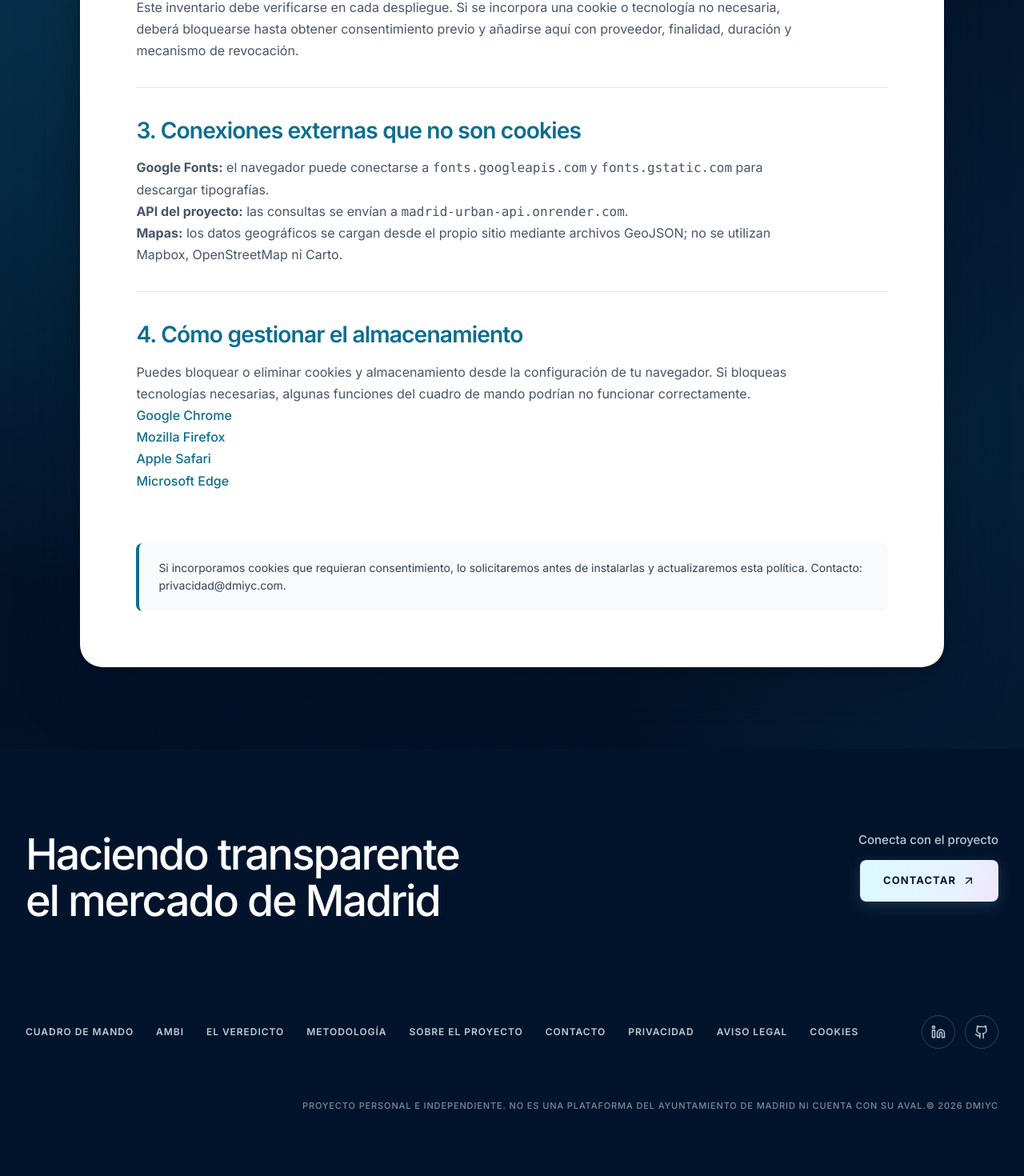
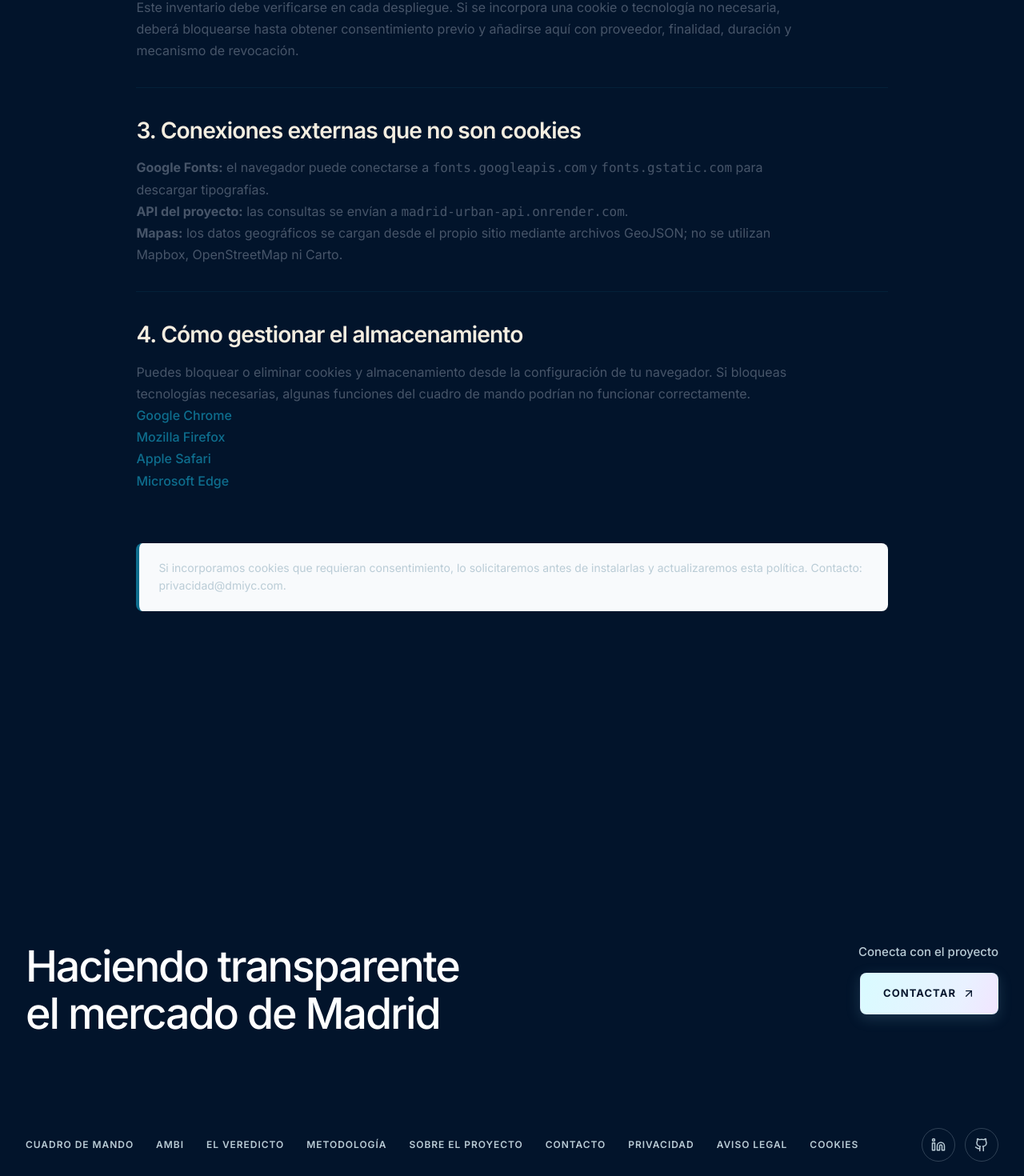
Before and after one commit to rodrigoapvigil/madrid-urban-intelligent, a Next.js app in the folder frontend/: page /cookies in a window 1280 px wide. Shown: the part 933-2403 px from the top of the page at 80% size. Before the commit the page ends 2371 px from the top, so only its background shows below. Built offline with nearby package versions, Linux system fonts and the light colour scheme.

Commit message:
Unify shared site chrome and backgrounds

```diff
--- a/frontend/app/globals.css
+++ b/frontend/app/globals.css
@@ -5,8 +5,30 @@
 @tailwind utilities;
 
 html, body {
-  max-width: 100vw;
-  overflow-x: hidden;
+  max-width: 100%;
+  overflow-x: clip;
+}
+
+html, body { min-height: 100%; background: #02142B; }
+body {
+  position: relative;
+  isolation: isolate;
+  color: #F4EDE0;
+  font-family: var(--font-matter, 'Inter', 'DM Sans', sans-serif);
+}
+body::before {
+  content: '';
+  position: fixed;
+  inset: 0;
+  z-index: -1;
+  pointer-events: none;
+  background:
+    radial-gradient(ellipse 75% 85% at 12% 30%, rgba(22, 132, 167, .38) 0%, rgba(14, 110, 142, .24) 40%, rgba(2, 20, 43, .08) 72%, transparent 88%),
+    radial-gradient(circle 600px at 6% 14%, rgba(36, 160, 199, .28) 0%, rgba(14, 110, 142, .12) 50%, transparent 75%),
+    radial-gradient(ellipse 55% 42% at 92% 78%, rgba(22, 132, 167, .16) 0%, rgba(121, 40, 202, .08) 38%, transparent 72%),
+    linear-gradient(108deg, transparent 28%, rgba(1, 16, 36, .45) 50%, rgba(1, 16, 36, .88) 74%, #010B19 96%),
+    radial-gradient(ellipse 120% 105% at 50% 50%, transparent 58%, rgba(0, 6, 14, .65) 100%),
+    #02142B;
 }
 
 
--- a/frontend/components/MadridPage.tsx
+++ b/frontend/components/MadridPage.tsx
@@ -5,7 +5,7 @@ import MadridLanding from './MadridLanding';
 
 const MadridPage: React.FC = () => {
   return (
-    <main style={{ minHeight: '100vh', backgroundColor: 'var(--blanco-humo)' }}>
+    <main style={{ minHeight: '100vh', backgroundColor: 'transparent' }}>
       <MadridLanding />
     </main>
   );
--- a/frontend/components/SiteChrome.css
+++ b/frontend/components/SiteChrome.css
@@ -167,7 +167,8 @@
 /* ==========================================================================
    AUROS FOOTER UNIFICADO (Idéntico en todas las páginas - CERO líneas divisorias)
    ========================================================================== */
-.auros-footer {
+.auros-footer, .mi-home .auros-footer, .v2-root .auros-footer,
+.veredicto-root .auros-footer, .editorial-page .auros-footer {
   width: 100%;
   background: transparent !important;
   background-color: transparent !important;
@@ -812,3 +813,45 @@
   color: #06162d !important;
   box-shadow: 0 7px 22px rgba(140, 198, 232, 0.24) !important;
 }
+
+/* Global site chrome: every route shares the same pinned header and footer rhythm. */
+html, body { overflow-x: clip !important; }
+.site-header, .mi-header {
+  position: sticky !important;
+  top: 0 !important;
+  z-index: 1200 !important;
+  flex-shrink: 0;
+}
+.auros-footer, .mi-home .auros-footer, .v2-root .auros-footer,
+.veredicto-root .auros-footer, .editorial-page .auros-footer {
+  margin-top: clamp(88px, 12vw, 176px) !important;
+  padding-top: clamp(52px, 7vw, 96px) !important;
+  background: transparent !important;
+  font-family: var(--font-matter, 'Inter', 'DM Sans', sans-serif) !important;
+}
+
+/* Page shells stay transparent so the shared landing atmosphere shows through. */
+.mi-home, .v2-root, .veredicto-root, .editorial-page {
+  background: transparent !important;
+  background-color: transparent !important;
+  font-family: var(--font-matter, 'Inter', 'DM Sans', sans-serif) !important;
+}
+.mi-home > .mi-atmosphere, .v2-root > .mi-atmosphere { display: none !important; }
+.editorial-page, .veredicto-root { overflow-x: clip !important; overflow-y: visible !important; }
+.editorial-page { color: #F4EDE0 !important; }
+.editorial-page__inner {
+  background: transparent !important;
+  box-shadow: none !important;
+  color: #F4EDE0 !important;
+}
+.editorial-page h1, .editorial-page h2, .editorial-page h3 { color: #F4EDE0 !important; }
+.editorial-page p, .editorial-page li { color: #BACCD6; }
+body:has(.editorial-page--methodology) { background: #02142B !important; }
+
+@media (max-width: 600px) {
+  .auros-footer, .mi-home .auros-footer, .v2-root .auros-footer,
+  .veredicto-root .auros-footer, .editorial-page .auros-footer {
+    margin-top: clamp(64px, 18vw, 112px) !important;
+    padding-top: clamp(44px, 10vw, 64px) !important;
+  }
+}
```
